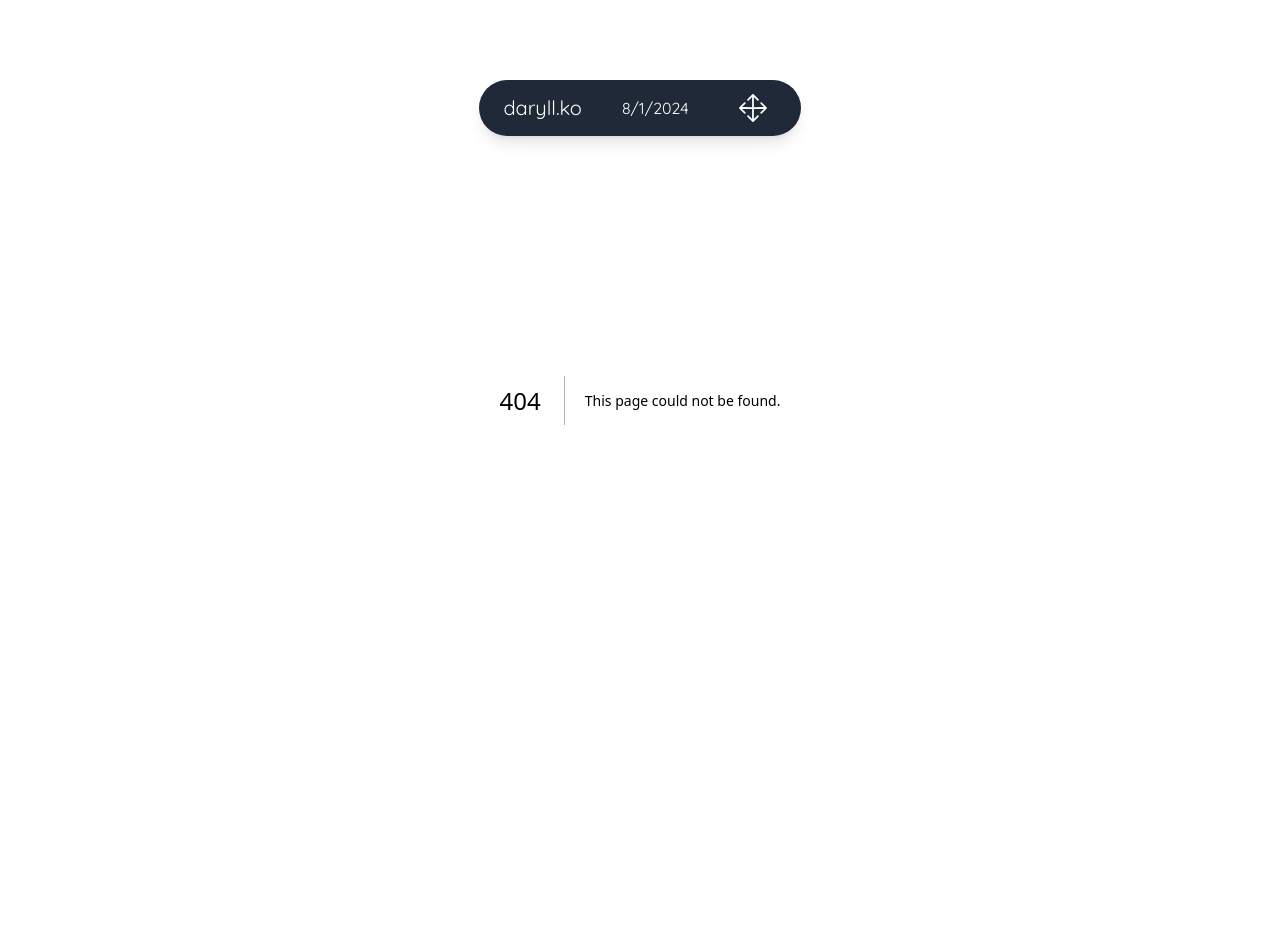
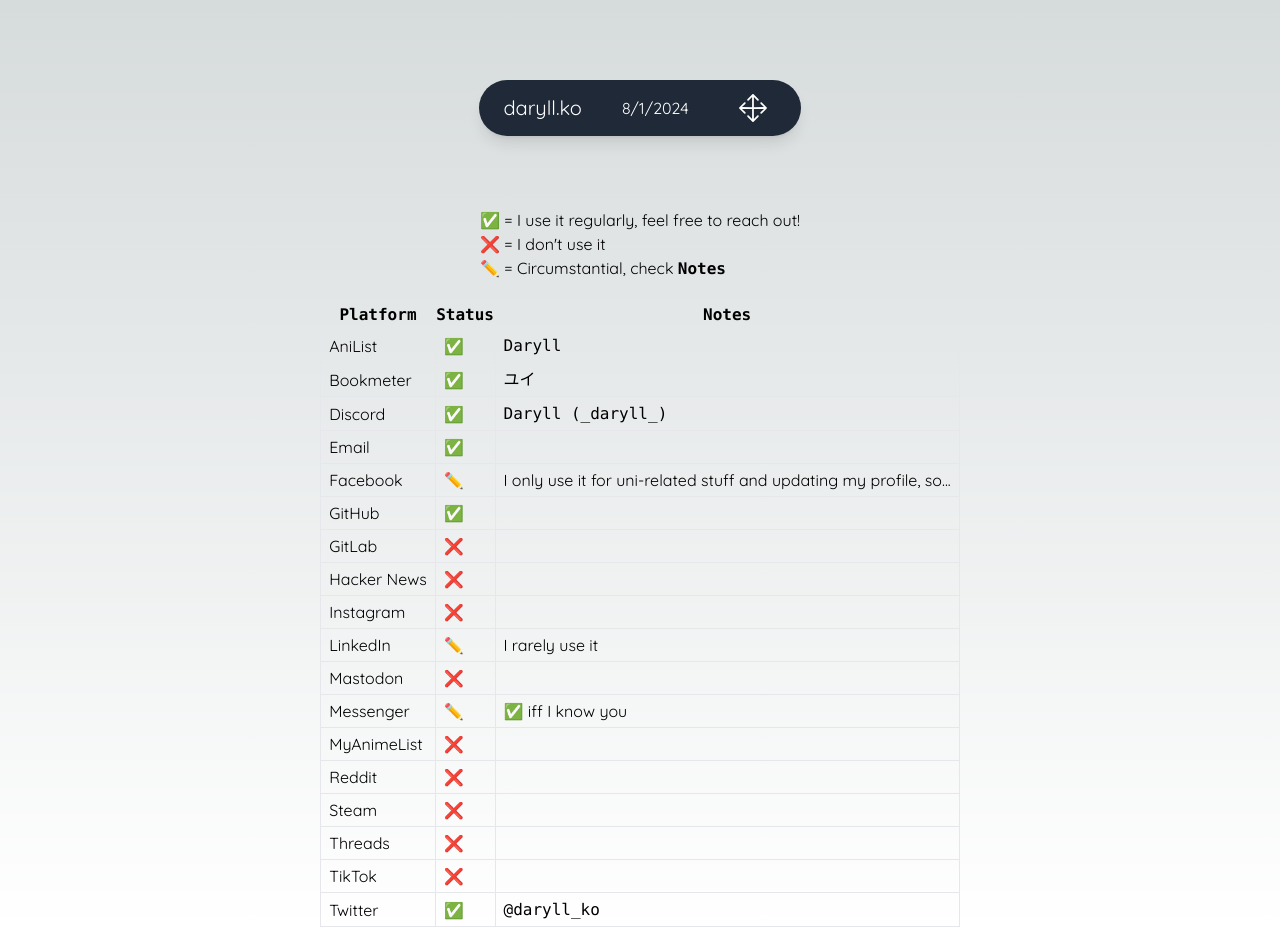
Before and after one commit to daryll-ko/daryll, a Next.js app: page /chat in a window 1280 px wide. Before the commit this address had no page. Before the commit the page ends 800 px from the top, so only its background shows below. Built offline with nearby package versions, Linux system fonts and the light colour scheme.

Commit message:
add: include initial `Chat` page

```diff
--- /dev/null
+++ b/app/chat/layout.tsx
@@ -0,0 +1,11 @@
+export default function Layout({
+  children,
+}: Readonly<{
+  children: React.ReactNode;
+}>) {
+  return (
+    <main className="flex mt-52 flex-col items-center justify-center gap-5">
+      {children}
+    </main>
+  );
+}
--- /dev/null
+++ b/app/chat/page.mdx
@@ -0,0 +1,29 @@
+<div>
+✅ = I use it regularly, feel free to reach out!
+
+❌ = I don't use it
+
+✏️ = Circumstantial, check **`Notes`**
+
+</div>
+
+| `Platform`  | `Status` | `Notes`                                                            |
+| ----------- | -------- | ------------------------------------------------------------------ |
+| AniList     | ✅       | [`Daryll`](https://anilist.co/user/Daryll/)                        |
+| Bookmeter   | ✅       | `ユイ`                                                             |
+| Discord     | ✅       | `Daryll (_daryll_)`                                                |
+| Email       | ✅       |                                                                    |
+| Facebook    | ✏️       | I only use it for uni-related stuff and updating my profile, so... |
+| GitHub      | ✅       |                                                                    |
+| GitLab      | ❌       |                                                                    |
+| Hacker News | ❌       |                                                                    |
+| Instagram   | ❌       |                                                                    |
+| LinkedIn    | ✏️       | I rarely use it                                                    |
+| Mastodon    | ❌       |                                                                    |
+| Messenger   | ✏️       | ✅ iff I know you                                                  |
+| MyAnimeList | ❌       |                                                                    |
+| Reddit      | ❌       |                                                                    |
+| Steam       | ❌       |                                                                    |
+| Threads     | ❌       |                                                                    |
+| TikTok      | ❌       |                                                                    |
+| Twitter     | ✅       | [`@daryll_ko`](https://twitter.com/daryll_ko)                      |
--- a/mdx-components.tsx
+++ b/mdx-components.tsx
@@ -2,6 +2,9 @@
 
 export function useMDXComponents(components: MDXComponents): MDXComponents {
   return {
+    td: ({ children }) => (
+      <td className="border border-solid border-white px-2 py-1">{children}</td>
+    ),
     ...components,
   };
 }
--- a/next.config.mjs
+++ b/next.config.mjs
@@ -1,4 +1,5 @@
 import rehypeKatex from "rehype-katex";
+import remarkGfm from "remark-gfm";
 import remarkMath from "remark-math";
 import createMDX from "@next/mdx";
 
@@ -12,7 +13,7 @@
 const withMDX = createMDX({
   // Add markdown plugins here, as desired
   options: {
-    remarkPlugins: [remarkMath],
+    remarkPlugins: [remarkGfm, remarkMath],
     rehypePlugins: [rehypeKatex],
   },
 });
--- a/package.json
+++ b/package.json
@@ -25,6 +25,7 @@
     "react-dom": "^18.3.1",
     "react-icons": "^5.2.1",
     "rehype-katex": "^7.0.0",
+    "remark-gfm": "^4.0.0",
     "remark-math": "^6.0.0",
     "tailwind-merge": "^2.4.0",
     "tailwindcss-animate": "^1.0.7"
```
Also changed, not shown: 1 other file (tests, documents, lock files or other folders).
